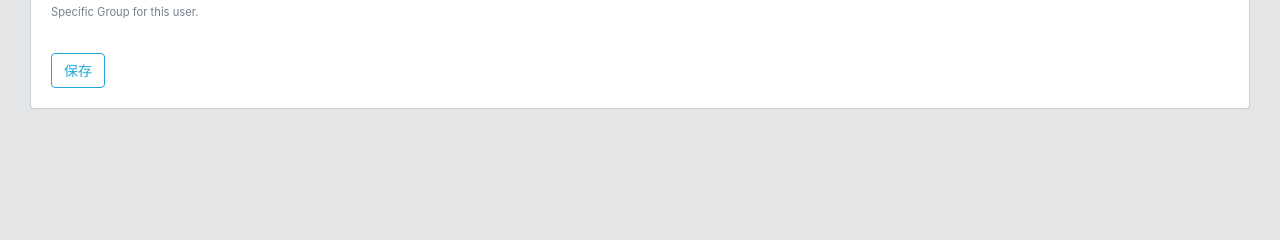
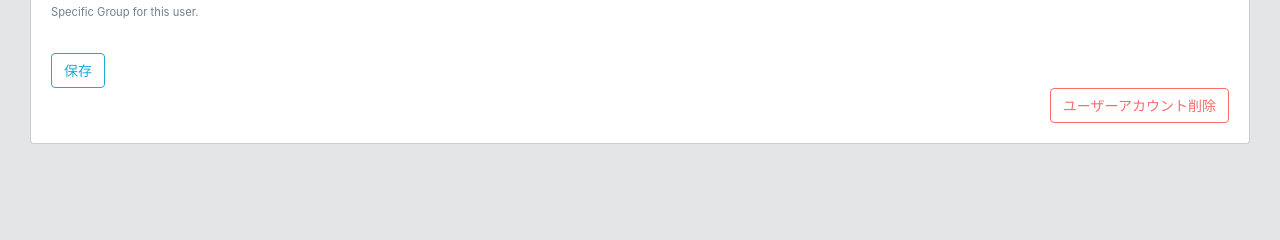
Before and after one commit to sikkimtemi/FreeSFA, a Django app: page /register/user_update/1/ in a window 1280 px wide. Shown: the part 460-700 px from the top of the page. Run offline with Django 3.2, Linux system fonts and the light colour scheme; the visitor is signed in with stand-in values (Sample User, id 1); data comes from the database, SQL or seed files in the repository; data that the repository does not hold is empty; some libraries are stand-ins or nearby versions.

Commit message:
ユーザーアカウントの削除機能を追加。

```diff
--- a/register/templates/register/user_form.html
+++ b/register/templates/register/user_form.html
@@ -16,6 +16,25 @@
                 <button type="submit" class="btn btn-outline-primary">保存</button>
             {% endbuttons %}
         </form>
+        <button style="float:right" class="btn btn-outline-danger" data-toggle="modal" data-target="#deleteModal" id="id_user_delete">ユーザーアカウント削除</button>
+        {# 削除を確認するモーダル ダイアログ #}
+        <div class="modal fade" id="deleteModal" tabindex="-1" role="dialog" aria-labelledby="deleteModalLabel" aria-hidden="true">
+          <div class="modal-dialog" role="document">
+            <div class="modal-content">
+              <div class="modal-header">
+                <h5 class="modal-title" id="deleteModalLabel">確認</h5>
+                <button type="button" class="close" data-dismiss="modal" aria-label="Close"><span aria-hidden="true">&times;</span></button>
+              </div>
+              <div class="modal-body">
+                <p>本当にユーザーアカウントを削除しますか？</p>
+              </div>
+              <div class="modal-footer">
+                <a href="{% url 'register:user_delete' user.pk %}" class="btn btn-outline-danger" id="del_url">OK</a>
+                <button type="button" class="btn btn-outline-secondary" data-dismiss="modal">Cancel</button>
+              </div>
+            </div>
+          </div>
+        </div>
     </div>
 </div>
 {% endblock %}
--- a/register/urls.py
+++ b/register/urls.py
@@ -15,6 +15,10 @@ urlpatterns = [
         'user_create/complete/<token>/',
         views.UserCreateComplete.as_view(),
         name='user_create_complete'),
+    path(
+        'user_delete/<int:pk>/',
+        views.UserDelete.as_view(),
+        name='user_delete'),
     path(
         'user_detail/<int:pk>/',
         views.UserDetail.as_view(),
--- a/register/views.py
+++ b/register/views.py
@@ -46,7 +46,7 @@ class Login(LoginView):
 
 class Logout(LoginRequiredMixin, LogoutView):
     """ログアウトページ"""
-    template_name = 'register/top.html'
+    template_name = 'register/login.html'
 
 
 class UserCreate(generic.CreateView):
@@ -152,6 +152,11 @@ class UserCreateComplete(generic.TemplateView):
         return HttpResponseBadRequest()
 
 
+class Logout(LoginRequiredMixin, LogoutView):
+    """ログアウトページ"""
+    template_name = 'register/top.html'
+
+
 class OnlyYouMixin(UserPassesTestMixin):
     """本人か、スーパーユーザーだけユーザーページアクセスを許可する"""
     raise_exception = True
@@ -159,6 +164,17 @@ class OnlyYouMixin(UserPassesTestMixin):
     def test_func(self):
         user = self.request.user
         return user.pk == self.kwargs['pk'] or user.is_superuser
+
+
+class UserDelete(OnlyYouMixin, generic.TemplateView):
+    """ユーザーの削除（実際には無効化）"""
+
+    def get(self, request, **kwargs):
+        """ユーザーの無効化"""
+        user = User.objects.get(pk=kwargs['pk'])
+        user.is_active = False
+        user.save()
+        return redirect('register:logout')
 
 
 class UserDetail(OnlyYouMixin, generic.DetailView):
```
